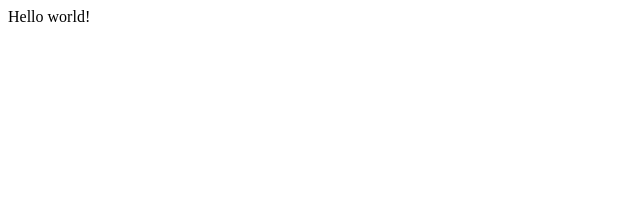
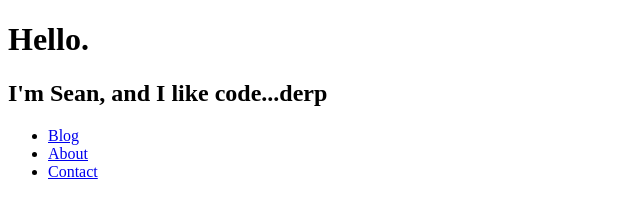
Before and after one commit to SeanMee86/gatsby_bootcamp, a Gatsby site: page / in a window 1280 px wide. Shown: the whole page, without its empty margins (0-640 px from the left). Built offline with nearby package versions, Linux system fonts and the light colour scheme; Gatsby itself is replaced by a stand-in of ours.

Commit message:
initial commit

```diff
--- /dev/null
+++ b/src/pages/about.js
@@ -0,0 +1,15 @@
+import React from "react";
+import {Link} from "gatsby";
+
+const AboutPage = () => {
+    return (
+        <div>
+            <h1>About</h1>
+            <p>This is a piece about mee</p>
+            <p><Link to={'/'}>Back Home</Link></p>
+            <p><Link to={'/contact'}>Contact</Link></p>
+        </div>
+    )
+};
+
+export default AboutPage
--- a/src/pages/index.js
+++ b/src/pages/index.js
@@ -1,3 +1,22 @@
 import React from "react"
+import {Link} from "gatsby";
 
-export default () => <div>Hello world!</div>
+const IndexPage =  () => {
+    const blogPage = '/blog';
+    const aboutPage = '/about';
+    const contactPage = '/contact';
+
+    return (
+        <div>
+            <h1>Hello.</h1>
+            <h2>I'm Sean, and I like code...derp</h2>
+            <ul>
+                <li><Link to={blogPage}>Blog</Link></li>
+                <li><Link to={aboutPage}>About</Link></li>
+                <li><Link to={contactPage}>Contact</Link></li>
+            </ul>
+        </div>
+    )
+};
+
+export default IndexPage
```
Also changed, not shown: src/pages/blog.js (added, +15 -0 lines), src/pages/contact.js (added, +15 -0 lines), src/components/footer.js (added).
